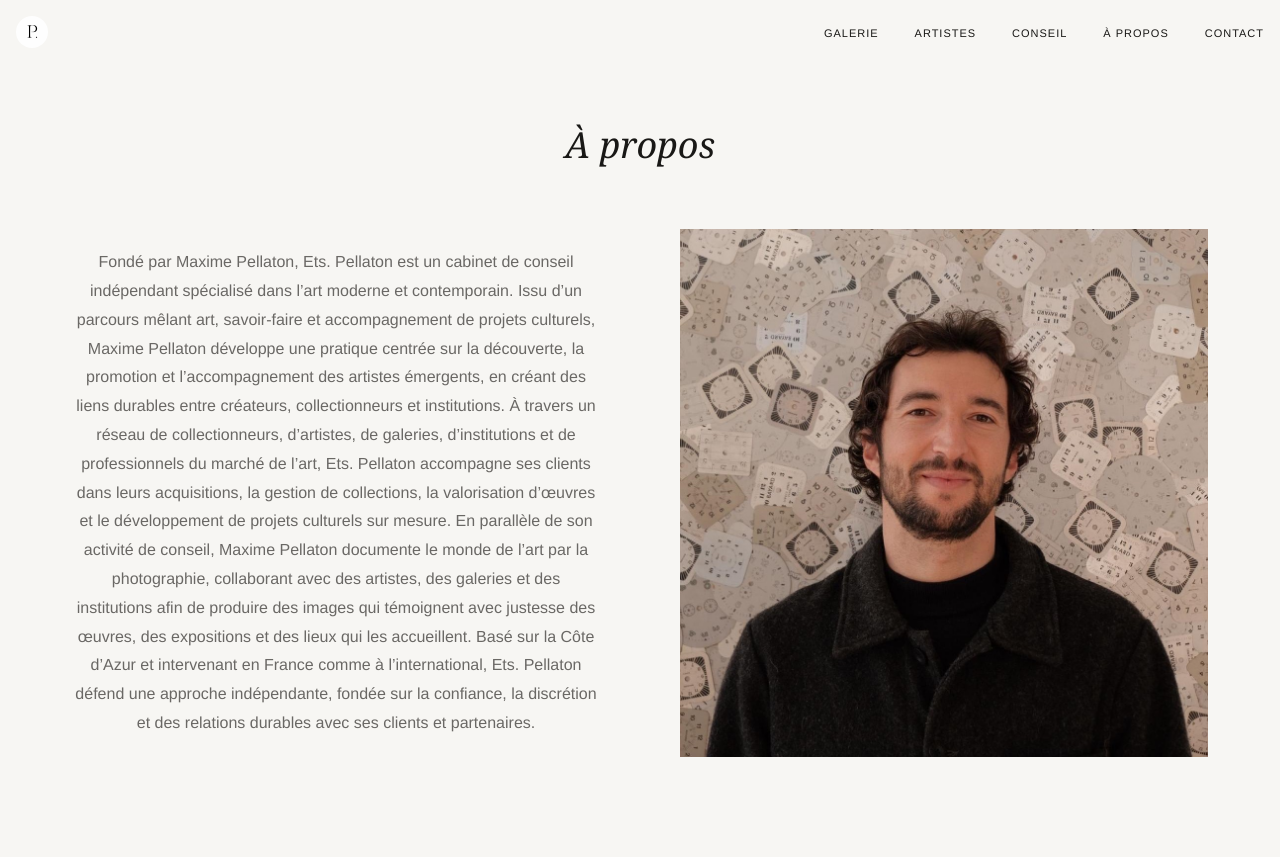
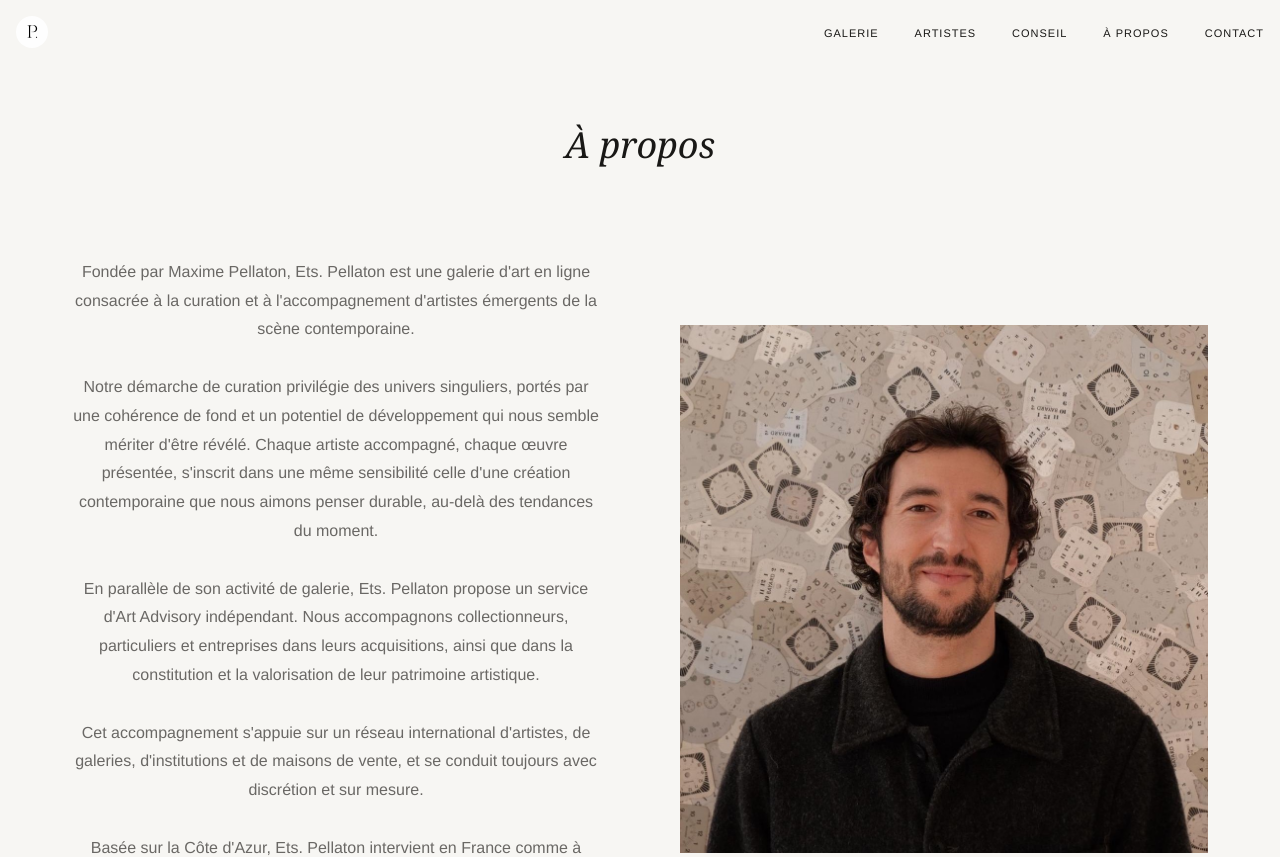
Before and after one commit to Dorian-Raud/ETS.PELLATON, a Next.js app in the folder client/: page /a-propos in a window 1280 px wide. Shown: the top 857 px of the page. Built offline with nearby package versions, Linux system fonts and the light colour scheme; no server answers; a web font is replaced by a local one.

Commit message:
Fix : text

```diff
--- a/client/app/a-propos/page.tsx
+++ b/client/app/a-propos/page.tsx
@@ -9,8 +9,17 @@ export const metadata: Metadata = {
     "Ets. Pellaton, cabinet de conseil indépendant en art moderne et contemporain fondé par Maxime Pellaton, entre découverte d'artistes, accompagnement de collectionneurs et projets culturels.",
 };
 
-const LOREM =
-  "Fondé par Maxime Pellaton, Ets. Pellaton est un cabinet de conseil indépendant spécialisé dans l’art moderne et contemporain. Issu d’un parcours mêlant art, savoir-faire et accompagnement de projets culturels, Maxime Pellaton développe une pratique centrée sur la découverte, la promotion et l’accompagnement des artistes émergents, en créant des liens durables entre créateurs, collectionneurs et institutions. À travers un réseau de collectionneurs, d’artistes, de galeries, d’institutions et de professionnels du marché de l’art, Ets. Pellaton accompagne ses clients dans leurs acquisitions, la gestion de collections, la valorisation d’œuvres et le développement de projets culturels sur mesure. En parallèle de son activité de conseil, Maxime Pellaton documente le monde de l’art par la photographie, collaborant avec des artistes, des galeries et des institutions afin de produire des images qui témoignent avec justesse des œuvres, des expositions et des lieux qui les accueillent. Basé sur la Côte d’Azur et intervenant en France comme à l’international, Ets. Pellaton défend une approche indépendante, fondée sur la confiance, la discrétion et des relations durables avec ses clients et partenaires.";
+const LOREM = `
+Fondée par Maxime Pellaton, Ets. Pellaton est une galerie d'art en ligne consacrée à la curation et à l'accompagnement d'artistes émergents de la scène contemporaine.
+
+Notre démarche de curation privilégie des univers singuliers, portés par une cohérence de fond et un potentiel de développement qui nous semble mériter d'être révélé. Chaque artiste accompagné, chaque œuvre présentée, s'inscrit dans une même sensibilité celle d'une création contemporaine que nous aimons penser durable, au-delà des tendances du moment.
+
+En parallèle de son activité de galerie, Ets. Pellaton propose un service d'Art Advisory indépendant. Nous accompagnons collectionneurs, particuliers et entreprises dans leurs acquisitions, ainsi que dans la constitution et la valorisation de leur patrimoine artistique.
+
+Cet accompagnement s'appuie sur un réseau international d'artistes, de galeries, d'institutions et de maisons de vente, et se conduit toujours avec discrétion et sur mesure.
+
+Basée sur la Côte d'Azur, Ets. Pellaton intervient en France comme à l'international, avec le souci constant de construire des relations durables avec les artistes que nous accompagnons, les collectionneurs qui nous font confiance, et l'ensemble de nos partenaires.
+`;
 
 export default function AProposPage() {
   return (
--- a/client/components/AboutSection/AboutSection.module.css
+++ b/client/components/AboutSection/AboutSection.module.css
@@ -24,6 +24,7 @@
   text-align: center;
   line-height: 1.8;
   color: var(--color-grey);
+  white-space: pre-line;
 }
 
 .imageWrapper {
--- a/client/components/InfoSection/InfoSection.module.css
+++ b/client/components/InfoSection/InfoSection.module.css
@@ -24,7 +24,10 @@
   text-align: center;
   line-height: 1.8;
   color: var(--color-grey);
+  white-space: pre-line;
 }
+
+
 
 .imageWrapper {
   flex: 1;
```
Also changed, not shown: client/app/conseil/page.tsx (+9 -2 lines).
